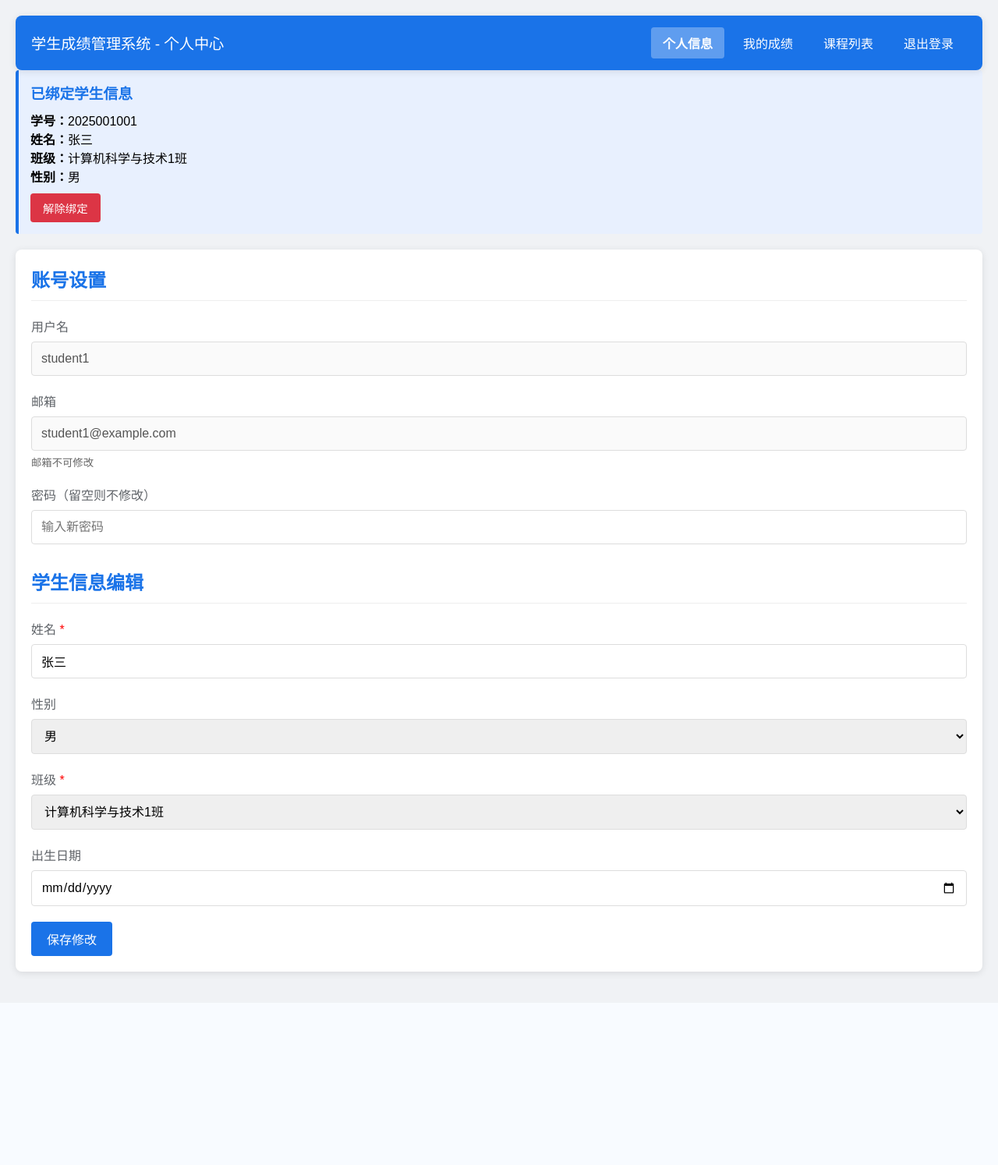
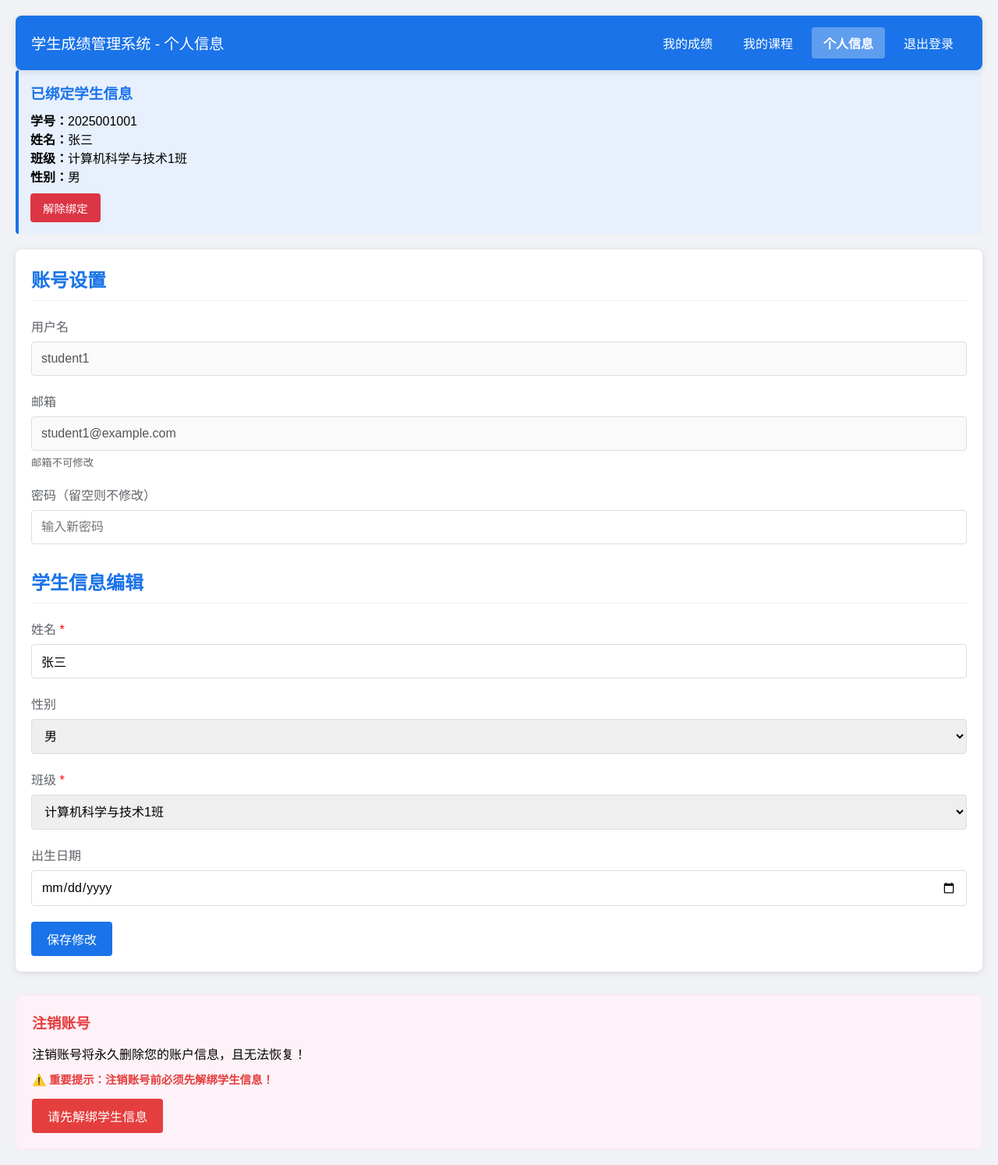
Before and after one commit to zhengyuchen111/-, a Flask app: template templates/user/profile.html in a window 1280 px wide. Shown: the whole page at 78% size. Before the commit the page ends 1254 px from the top, so only its background shows below. Run offline with Flask 3, Linux system fonts and the light colour scheme; the template is opened without the code that fills it: values that come from a table or form of the project are taken from there, others are empty; data comes from the database, SQL or seed files in the repository.

Commit message:
修改用户个人中心界面，第十九次提交

```diff
--- a/templates/user/profile.html
+++ b/templates/user/profile.html
@@ -99,6 +99,36 @@
             background-color: #c82333;
         }
 
+        .delete-account-section {
+            background-color: #fdf2f8;
+            border: 1px solid #fce7f3;
+            border-radius: 8px;
+            padding: 20px;
+            margin-top: 30px;
+        }
+
+        .delete-btn {
+            background-color: #e53e3e;
+            color: white;
+            border: none;
+            padding: 10px 20px;
+            border-radius: 4px;
+            cursor: pointer;
+            font-size: 1rem;
+            margin-top: 15px;
+        }
+
+        .delete-btn:hover {
+            background-color: #c53030;
+        }
+
+        .delete-note {
+            color: #e53e3e;
+            font-size: 0.9rem;
+            margin-top: 10px;
+            font-weight: bold;
+        }
+
         h2 {
             color: #1a73e8;
             margin-bottom: 20px;
@@ -186,11 +216,11 @@
 </head>
 <body>
     <div class="header">
-        <div class="header-title">学生成绩管理系统 - 个人中心</div>
+        <div class="header-title">学生成绩管理系统 - 个人信息</div>
         <div class="nav">
+            <a href="{{ url_for('user_grades') }}">我的成绩</a>
+            <a href="{{ url_for('user_courses') }}">我的课程</a>
             <a href="{{ url_for('user_profile') }}" class="active">个人信息</a>
-            <a href="{{ url_for('user_grades') }}">我的成绩</a>
-            <a href="{{ url_for('user_courses') }}">课程列表</a>
             <a href="{{ url_for('logout') }}">退出登录</a>
         </div>
     </div>
@@ -317,5 +347,24 @@
             <button type="submit" class="btn">保存修改</button>
         </form>
     </div>
+
+    <!-- 注销账号区域 -->
+    <div class="delete-account-section">
+        <h3 style="color: #e53e3e; margin-bottom: 15px;">注销账号</h3>
+        <p>注销账号将永久删除您的账户信息，且无法恢复！</p>
+        <p class="delete-note">⚠️ 重要提示：注销账号前必须先解绑学生信息！</p>
+
+        <form id="deleteAccountForm" method="POST" action="{{ url_for('delete_account') }}" onsubmit="return confirmDelete();">
+            <button type="submit" class="delete-btn" {% if student %}disabled{% endif %}>
+                {% if student %}请先解绑学生信息{% else %}注销我的账号{% endif %}
+            </button>
+        </form>
+    </div>
+
+    <script>
+        function confirmDelete() {
+            return confirm('您确定要注销账号吗？此操作不可撤销，所有账号信息将被永久删除！');
+        }
+    </script>
 </body>
 </html>
```
